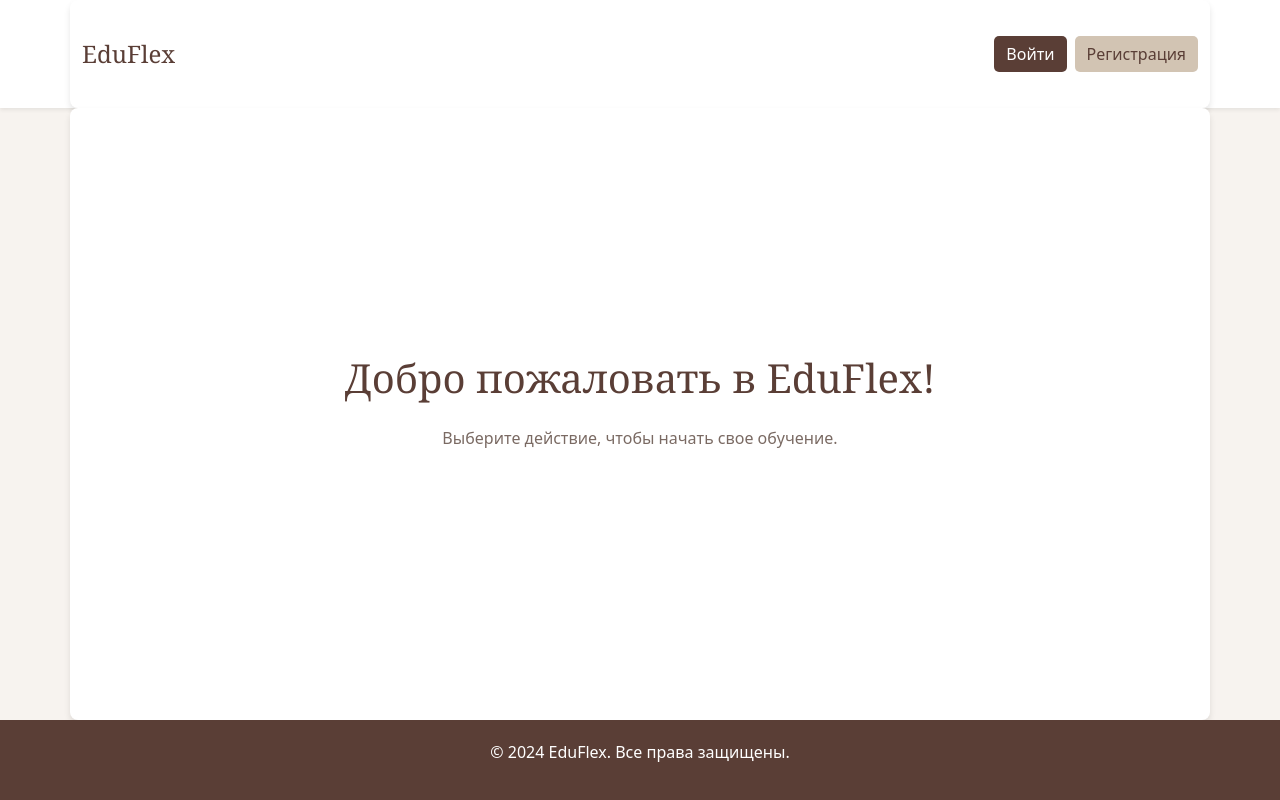
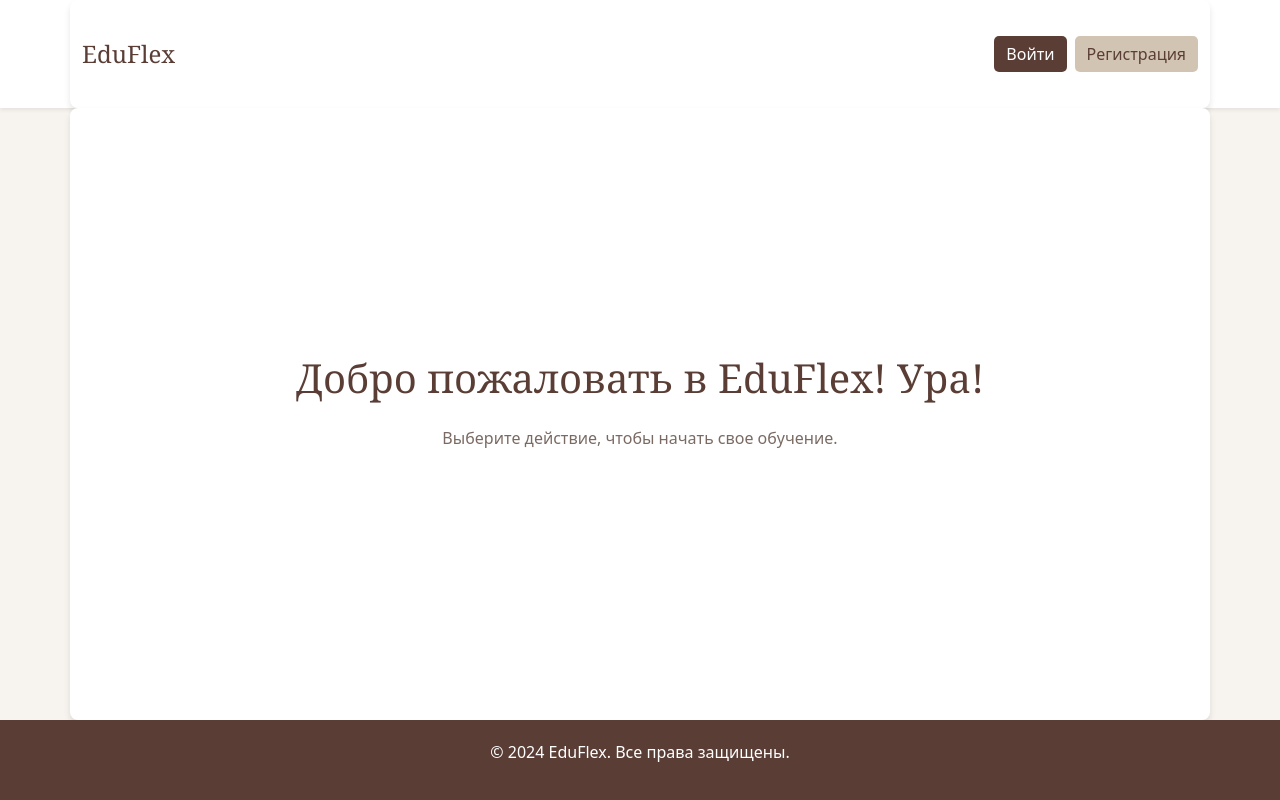
Before and after one commit to Shedall/AdaptiveSystem, a React (Create React App) app: page / in a window 1280 px wide. Built offline with nearby package versions, Linux system fonts and the light colour scheme.

Commit message:
add ura (#2)

```diff
--- a/src/pages/Home.js
+++ b/src/pages/Home.js
@@ -7,7 +7,7 @@ const Home = () => {
     <div style={{ backgroundColor: "#F7F3EF", minHeight: "100vh", display: "flex", flexDirection: "column" }}>
       <Header />
       <div className="container flex-grow-1 d-flex flex-column align-items-center justify-content-center text-center">
-        <h1 className="mb-4" style={{ color: "#5A3E36" }}>Добро пожаловать в EduFlex!</h1>
+        <h1 className="mb-4" style={{ color: "#5A3E36" }}>Добро пожаловать в EduFlex! Ура!</h1>
         <p className="mb-4" style={{ color: "#7A6A63" }}>
           Выберите действие, чтобы начать свое обучение.
         </p>
```
